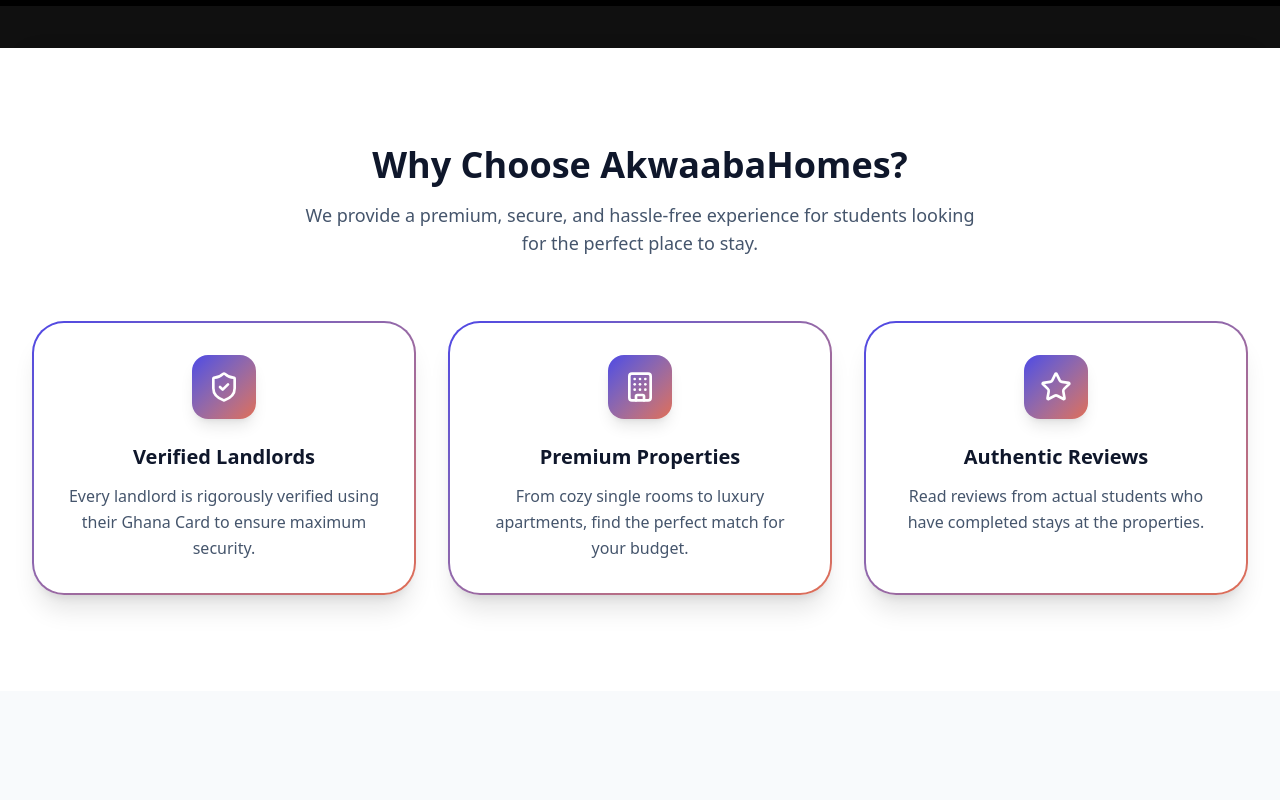
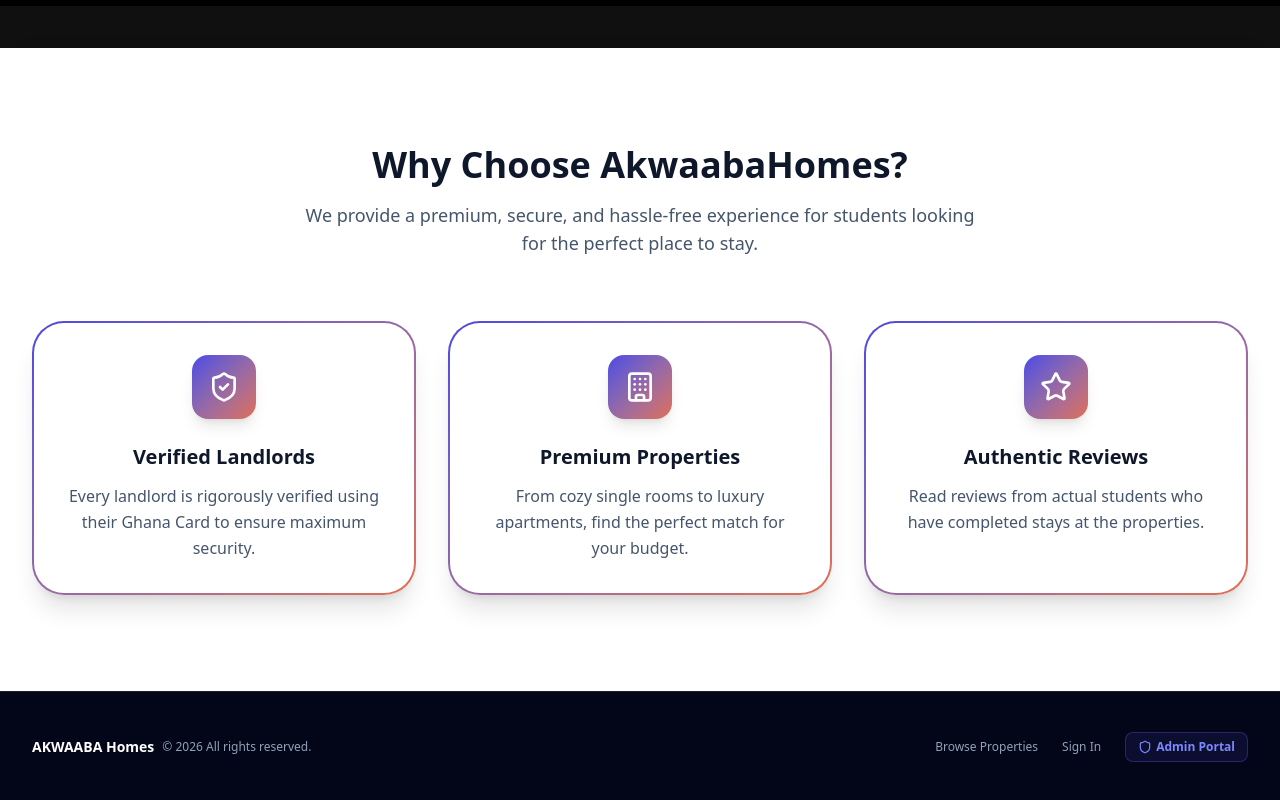
Before and after one commit to Commander-hill/akwaaba-homes, a Next.js app in the folder frontend/: page / in a window 1280 px wide. Shown: the part 794-1594 px from the top of the page. Before the commit the page ends 1485 px from the top, so only its background shows below. Built offline with nearby package versions, Linux system fonts and the light colour scheme; no server answers.

Commit message:
feat: add PWA App Icon Shortcut for Admin Portal and include Admin Portal link in footer

```diff
--- a/frontend/src/app/page.tsx
+++ b/frontend/src/app/page.tsx
@@ -1,5 +1,5 @@
 import Link from 'next/link';
-import { Search, MapPin, Building, Star, ShieldCheck } from 'lucide-react';
+import { Search, MapPin, Building, Star, ShieldCheck, Shield } from 'lucide-react';
 
 export default function Home() {
   return (
@@ -102,6 +102,27 @@ export default function Home() {
           </div>
         </div>
       </section>
+
+      {/* FOOTER */}
+      <footer className="relative z-10 bg-slate-950 text-slate-400 py-10 border-t border-white/10">
+        <div className="max-w-7xl mx-auto px-4 sm:px-6 lg:px-8 flex flex-col sm:flex-row items-center justify-between gap-4 text-xs">
+          <div className="flex items-center gap-2">
+            <span className="font-bold text-white text-sm">AKWAABA Homes</span>
+            <span>&copy; {new Date().getFullYear()} All rights reserved.</span>
+          </div>
+
+          <div className="flex items-center gap-6 flex-wrap font-medium">
+            <Link href="/properties" className="hover:text-white transition-colors">Browse Properties</Link>
+            <Link href="/login" className="hover:text-white transition-colors">Sign In</Link>
+            <Link
+              href="/admin/login"
+              className="inline-flex items-center gap-1 px-3 py-1.5 rounded-lg bg-indigo-500/10 hover:bg-indigo-500/20 text-indigo-400 border border-indigo-500/30 transition-colors font-bold"
+            >
+              <Shield className="w-3.5 h-3.5" /> Admin Portal
+            </Link>
+          </div>
+        </div>
+      </footer>
     </div>
   );
 }
```
Also changed, not shown: frontend/public/manifest.json.
